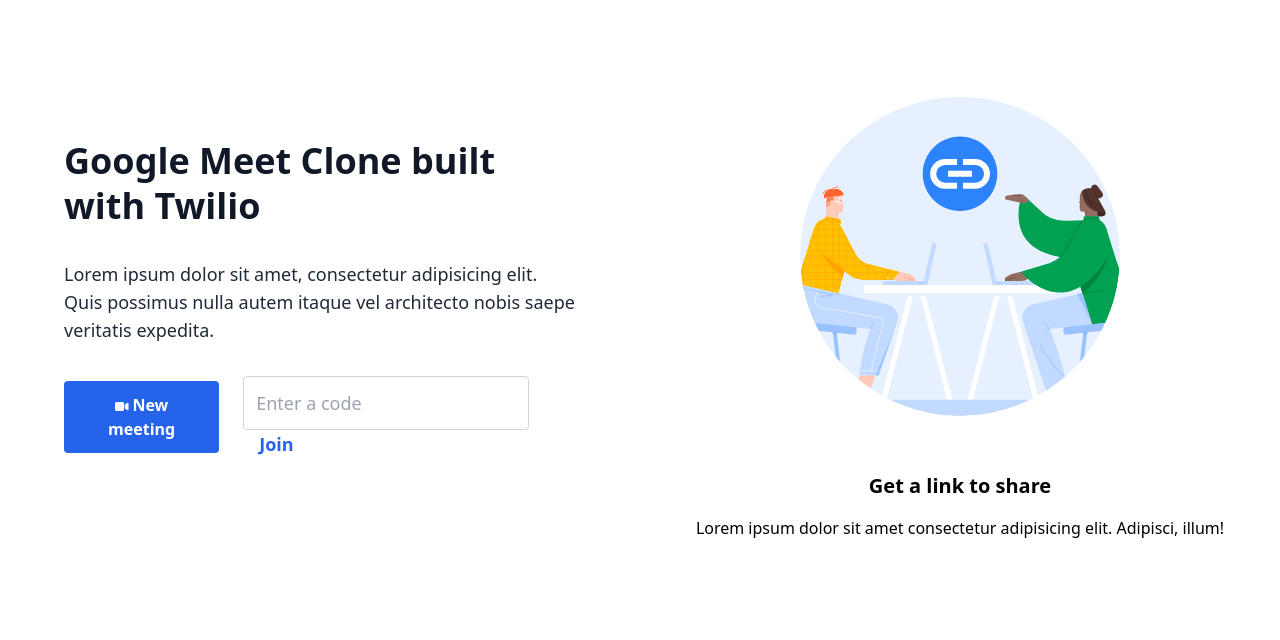
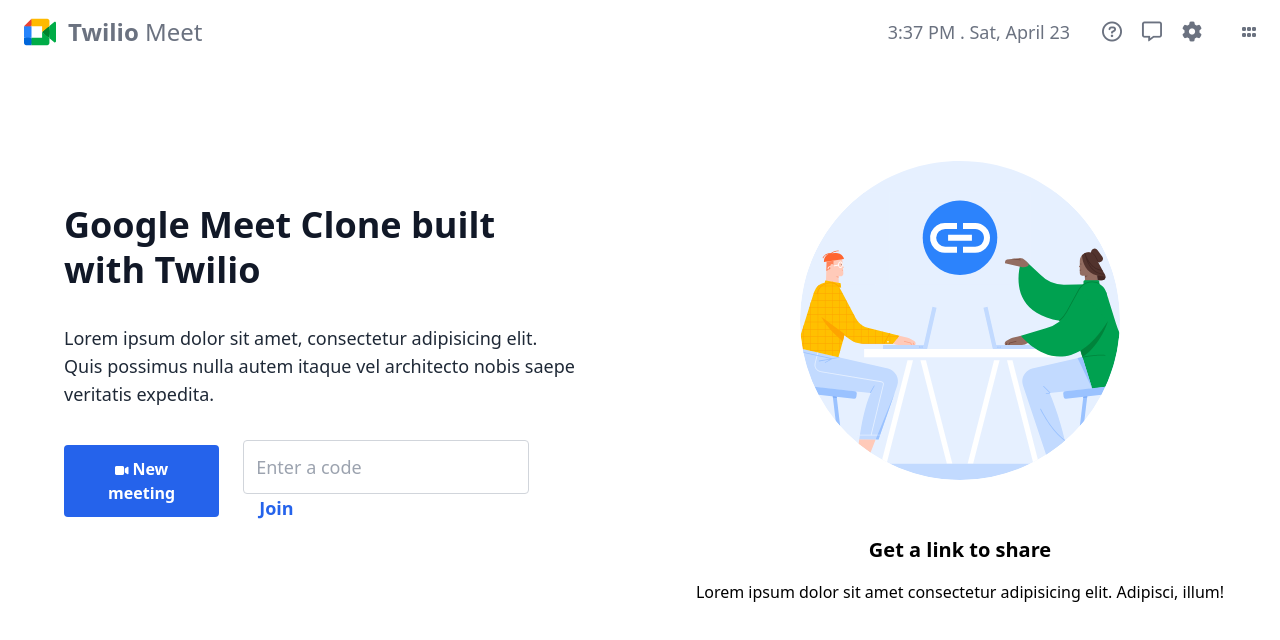
Before and after one commit to cesarionivar/twilio-google-meet-clone, a React (Vite) app: page / in a window 1280 px wide. Shown: the top 640 px of the page. Built offline with nearby package versions, Linux system fonts and the light colour scheme.

Commit message:
chore: add navbar to the homepage

```diff
--- a/src/pages/Home.tsx
+++ b/src/pages/Home.tsx
@@ -1,8 +1,11 @@
 import heroImg from '../assets/hero.svg';
+import { Navbar } from '../components/Navbar';
 
 export const Home = () => {
   return (
     <div>
+      <Navbar />
+
       <div className='px-10 lg:px-0 mt-14 lg:grid lg:grid-cols-2'>
         <div className='flex flex-col items-center justify-center max-w-lg m-auto'>
           <h1 className='text-4xl font-semibold leading-tight text-center text-gray-900 lg:text-left '>
```
